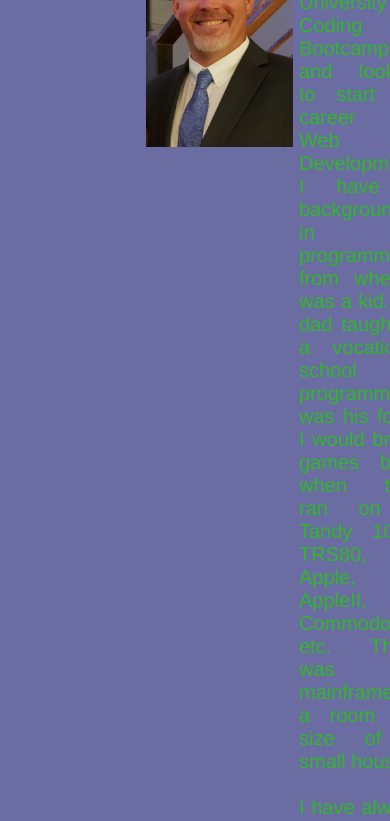
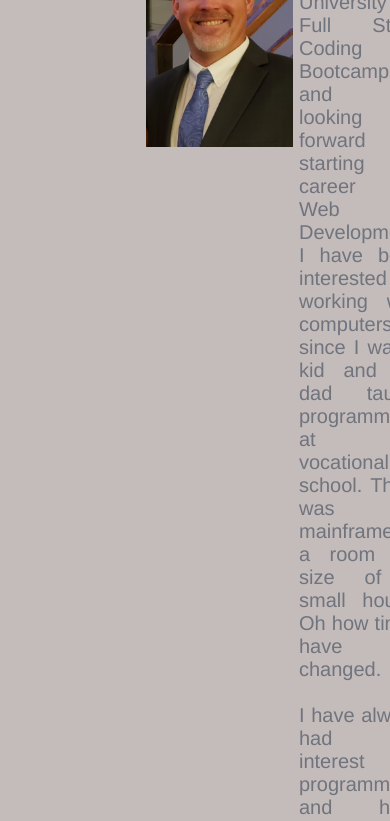
Before and after one commit to BigEVK/MyPortfolio, a plain HTML site: page index.html in a window 390 px wide. Shown: the part 388-1209 px from the top of the page. Drawn offline with Linux system fonts and the light colour scheme.

Commit message:
removed crazy colors on respnosivenes, updated About Me info

```diff
--- a/assets/css/style.css
+++ b/assets/css/style.css
@@ -1,7 +1,7 @@
 :root {
     --h1-color: #70747d;
-    --text-color: #2fb829;
-    --h1change-color: #b8297f;
+    --text-color: #70747d;
+    --h1change-color: #70747d;
 }
 *
 
@@ -173,7 +173,7 @@ header nav ul li a {
     padding: 10px;
 }
 .phone:hover, .email:hover, .git:hover, .twitt:hover, .link:hover {
-    background-color:#2fb829;
+    background-color:#414341;
 }
 
 .contact-me h2 {
@@ -200,7 +200,7 @@ header nav ul li a {
 
 @media screen and (max-width: 768px) {
     body {
-        background-color: rgb(107,108,161);
+        background-color: rgb(196, 187, 187);
         color: var(--text-color);
         font-size: 125%;
     }
--- a/index.html
+++ b/index.html
@@ -50,17 +50,14 @@
         </h1>
 
         <img src="./assets/images/ProfilePic.jpg" alt="" style="width:200px;height:230px;">
-        <p>I am a student at Rice University Coding Bootcamp and looking to start my career in Web Development.
-            I have a background in programming from when I was a kid. My dad taught at a vocational school and
-            programming was his forte. I would break games back when they ran on a Tandy 1000, TRS80, Apple,
-            AppleII,
-            Commodor, etc. There was a mainframe in a room the size of a small house.
+        <p>I recently completed Rice University's Full Stack Coding Bootcamp and am looking forward to starting my career in Web Development.
+            I have been interested in working with computers since I was a kid and my dad taught programming at a vocational school. There was a mainframe in a room the size of a small house. Oh how times have changed.
             <br /><br />
-            I have always had in iterest in programming and have watched the internet grow from the earliest of
+            I have always had in interest in programming and have watched the internet grow over the
             years.
-            When I was in college I was on several BBSes, played online games, and did a little web design.
+            When I was in college I was on several BBS's, played online games, and did a little web design.
             I ventured in another direction in the following years, but curiosity has pulled me back in, and my how
-            the web has grown. I look forward to being a part of shaping its future, as I am sure it will shape
+            web design has grown. I look forward to being a part of shaping its future, as I am sure it will shape
             mine.
         </p>
         </div>
```
